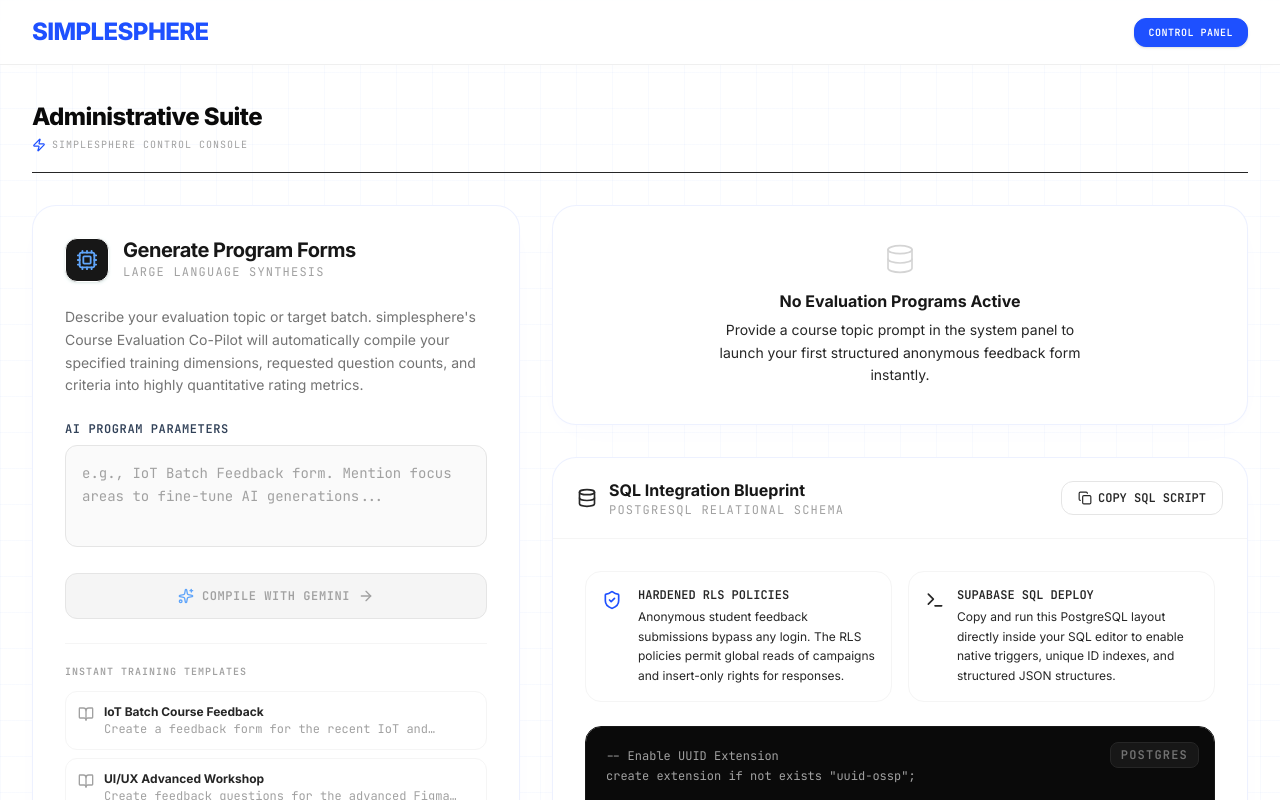
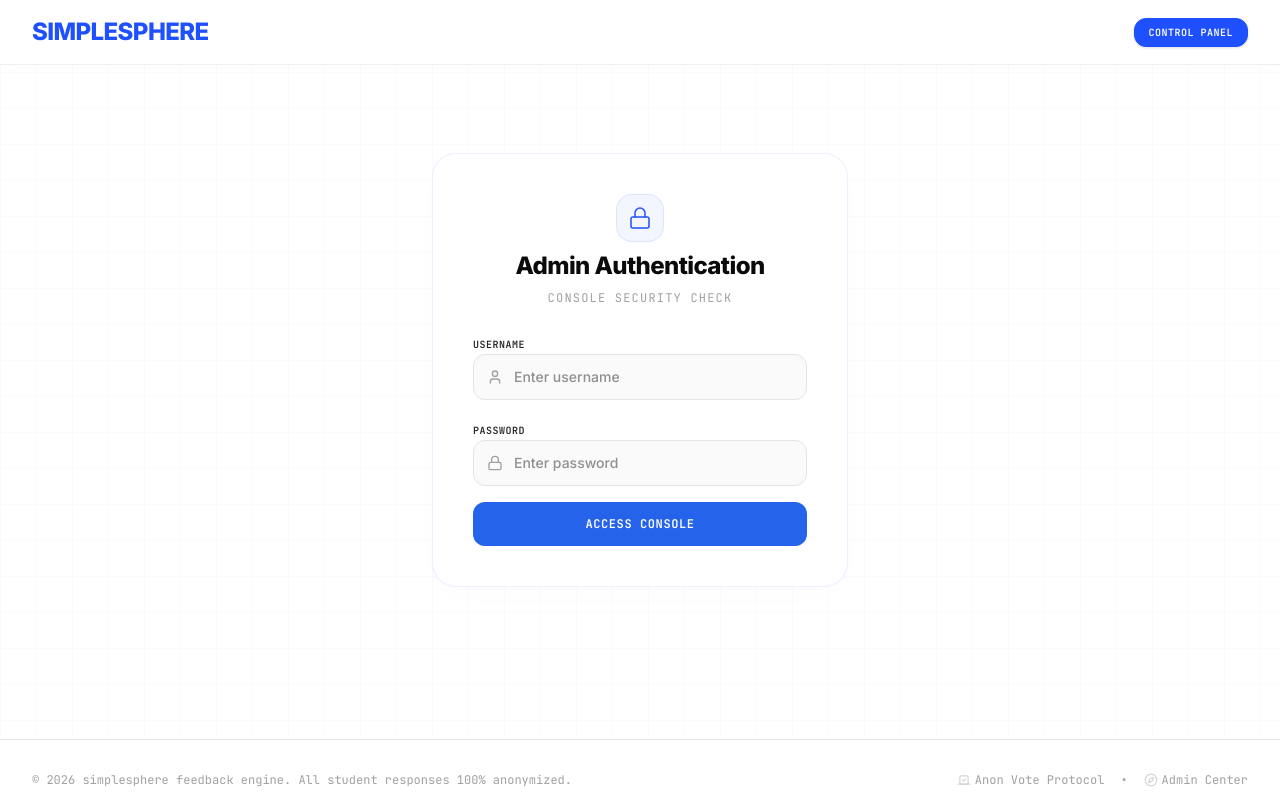
Before and after one commit to ipavanshimpi/feedback-system, a React (Vite) app: page / in a window 1280 px wide. Both pictures are taken after a click on the button "CONTROL PANEL". Shown: the top 800 px of the page. Built offline with nearby package versions, Linux system fonts and the light colour scheme; no server answers.

Commit message:
Seed Vercel /tmp db from bundled data/db.json to prevent submission errors, protect Admin console under /admin with admin/admin credentials

```diff
--- a/api/index.ts
+++ b/api/index.ts
@@ -117,6 +117,11 @@
       fs.mkdirSync(dir, { recursive: true });
     }
     if (!fs.existsSync(DB_PATH)) {
+      const seedPath = path.join(process.cwd(), "data", "db.json");
+      if (fs.existsSync(seedPath)) {
+        const seedData = fs.readFileSync(seedPath, "utf-8");
+        fs.writeFileSync(DB_PATH, seedData, "utf-8");
+      } else {
         const initialDb: DatabaseSchema = {
           campaigns: [
             {
@@ -156,6 +161,7 @@
           ]
         };
         fs.writeFileSync(DB_PATH, JSON.stringify(initialDb, null, 2), "utf-8");
+      }
     }
   } catch (err) {
     console.error("ensureDbExists failed, using memory DB fallback:", err);
--- a/src/App.tsx
+++ b/src/App.tsx
@@ -7,7 +7,9 @@
   GraduationCap,
   Vote,
   Compass,
-  Zap
+  Zap,
+  Lock,
+  User
 } from "lucide-react";
 import { Campaign } from "./types";
 import { CampaignCreator } from "./components/CampaignCreator";
@@ -16,8 +18,88 @@
 import { CampaignReport } from "./components/CampaignReport";
 import { FeedbackForm } from "./components/FeedbackForm";
 
+function AdminLogin({ onLogin }: { onLogin: () => void }) {
+  const [username, setUsername] = useState("");
+  const [password, setPassword] = useState("");
+  const [error, setError] = useState<string | null>(null);
+
+  const handleSubmit = (e: React.FormEvent) => {
+    e.preventDefault();
+    if (username === "admin" && password === "admin") {
+      sessionStorage.setItem("admin_auth", "true");
+      onLogin();
+    } else {
+      setError("Invalid credentials. Enter admin / admin.");
+    }
+  };
+
+  return (
+    <div className="w-full max-w-md mx-auto py-12 px-4">
+      <div className="ambient-card rounded-3xl p-8 sm:p-10 space-y-6">
+        <div className="text-center space-y-2">
+          <div className="w-12 h-12 bg-teal-50 text-teal-650 rounded-2xl flex items-center justify-center mx-auto border border-teal-100">
+            <Lock className="w-6 h-6 stroke-[1.5]" />
+          </div>
+          <h2 className="text-2xl font-black text-neutral-950 tracking-tight">Admin Authentication</h2>
+          <p className="text-xs text-neutral-400 font-mono tracking-widest uppercase">Console Security Check</p>
+        </div>
+
+        <form onSubmit={handleSubmit} className="space-y-4">
+          <div className="space-y-1.5">
+            <label className="text-[10px] font-bold text-neutral-450 font-mono tracking-wider uppercase">Username</label>
+            <div className="relative">
+              <span className="absolute inset-y-0 left-0 pl-3.5 flex items-center pointer-events-none text-neutral-400">
+                <User className="w-4 h-4" />
+              </span>
+              <input
+                type="text"
+                value={username}
+                onChange={(e) => setUsername(e.target.value)}
+                placeholder="Enter username"
+                className="w-full pl-10 pr-4 py-3 rounded-xl border border-neutral-200 focus:border-teal-500 bg-neutral-50 focus:bg-white text-sm font-medium focus:outline-none focus:ring-2 focus:ring-teal-500/20"
+                required
+              />
+            </div>
+          </div>
+
+          <div className="space-y-1.5">
+            <label className="text-[10px] font-bold text-neutral-450 font-mono tracking-wider uppercase">Password</label>
+            <div className="relative">
+              <span className="absolute inset-y-0 left-0 pl-3.5 flex items-center pointer-events-none text-neutral-400">
+                <Lock className="w-4 h-4" />
+              </span>
+              <input
+                type="password"
+                value={password}
+                onChange={(e) => setPassword(e.target.value)}
+                placeholder="Enter password"
+                className="w-full pl-10 pr-4 py-3 rounded-xl border border-neutral-200 focus:border-teal-500 bg-neutral-50 focus:bg-white text-sm font-medium focus:outline-none focus:ring-2 focus:ring-teal-500/20"
+                required
+              />
+            </div>
+          </div>
+
+          {error && (
+            <p className="text-xs font-semibold text-red-500 font-mono text-center pt-1">{error}</p>
+          )}
+
+          <button
+            type="submit"
+            className="w-full py-3.5 rounded-xl bg-teal-605 text-white font-bold text-xs uppercase tracking-wider font-mono hover:bg-teal-700 active:scale-[0.98] transition cursor-pointer"
+          >
+            Access Console
+          </button>
+        </form>
+      </div>
+    </div>
+  );
+}
+
 export default function App() {
   const [currentPath, setCurrentPath] = useState(window.location.pathname);
+  const [isAdminAuthenticated, setIsAdminAuthenticated] = useState<boolean>(() => {
+    return sessionStorage.getItem("admin_auth") === "true";
+  });
   const [campaigns, setCampaigns] = useState<Campaign[]>([]);
   const [campaignMap, setCampaignMap] = useState<Record<string, Campaign>>({});
   const [loadingList, setLoadingList] = useState(false);
@@ -240,6 +322,9 @@
 
         {/* VIEW 2: ADMIN PRIMARY PANEL (Campaign Generator & Lists) */}
         {currentPath === "/admin" && (
+          !isAdminAuthenticated ? (
+            <AdminLogin onLogin={() => setIsAdminAuthenticated(true)} />
+          ) : (
             <div className="space-y-8">
               <div className="text-left border-b border-neutral-150 pb-5">
                 <h1 className="text-2xl font-black text-neutral-950 tracking-tight leading-none mb-2">
@@ -267,11 +352,16 @@
 
               </div>
             </div>
+          )
         )}
 
         {/* VIEW 3: ADMIN REPORT DASHBOARD */}
         {isAdminReportRoute && adminReportId && (
+          !isAdminAuthenticated ? (
+            <AdminLogin onLogin={() => setIsAdminAuthenticated(true)} />
+          ) : (
             <CampaignReport id={adminReportId} onBack={() => navigate("/admin")} />
+          )
         )}
 
         {/* VIEW 4: ANONYMOUS STUDENT RATING SURVEY */}
```
Lines whose indentation alone changed are shown as unchanged.
